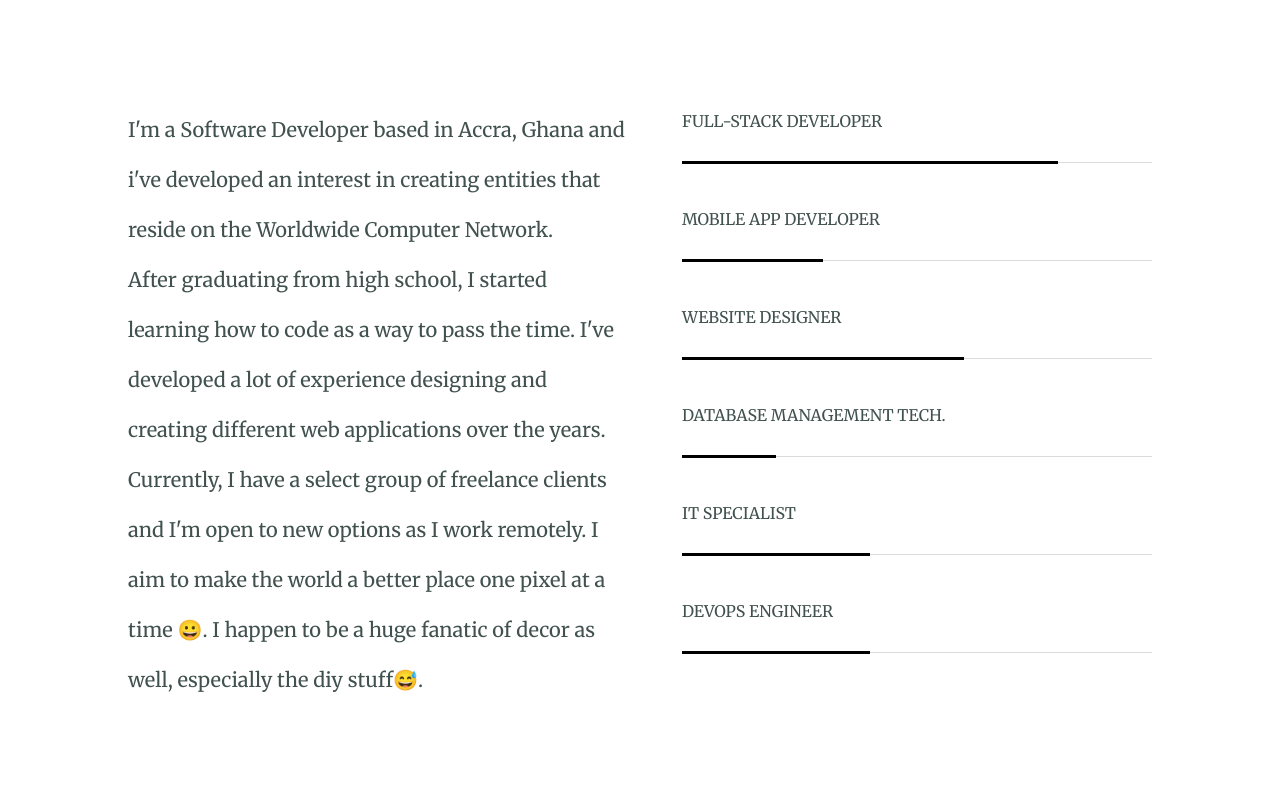
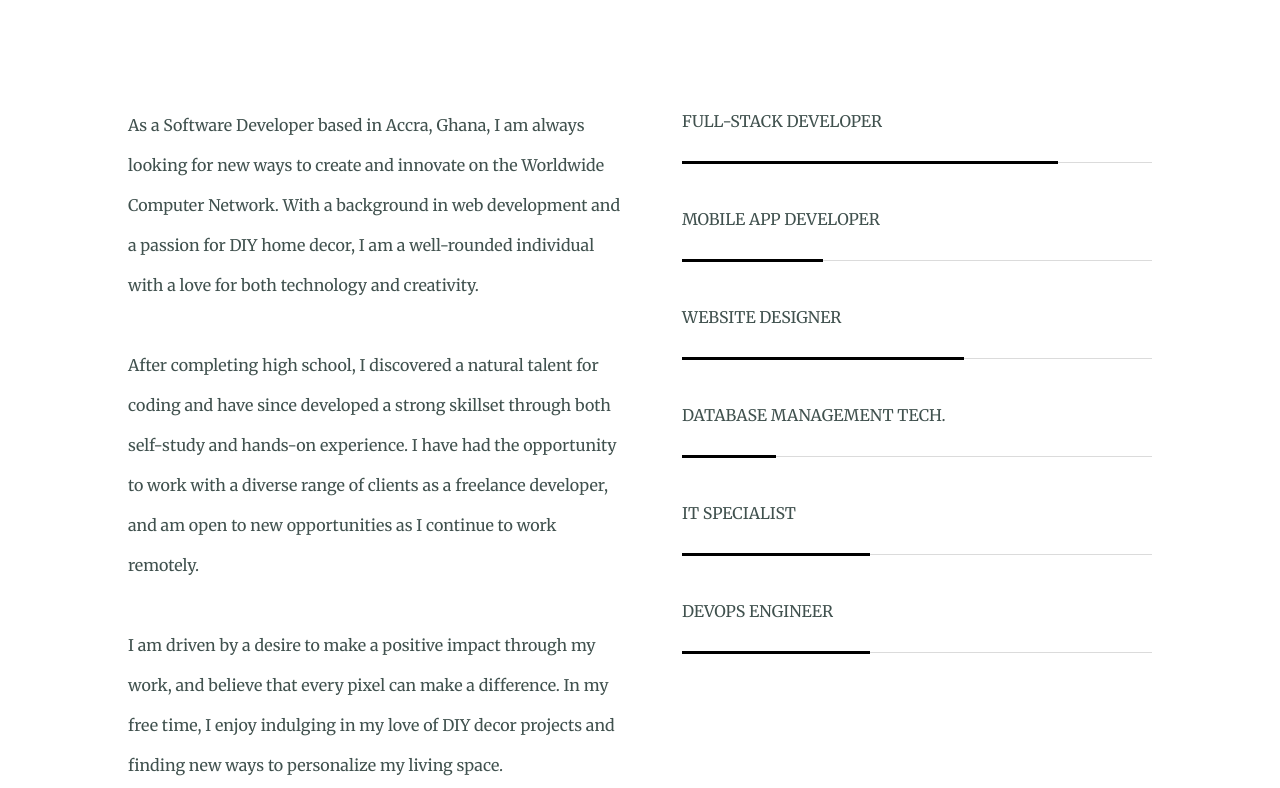
Before and after one commit to Kwame-Addo/personal-site, a plain HTML site: page index.html in a window 1280 px wide. Shown: the part 1398-2186 px from the top of the page. Drawn offline with nearby package versions, Linux system fonts and the light colour scheme.

Commit message:
Add files via upload

```diff
--- a/index.html
+++ b/index.html
@@ -84,16 +84,16 @@ Who Am I?</span></div>
 
 	 <div class="row">
 
-        <div class="col-md-6 skill-row">
+        <div class="col-lg-6 skill-row">
          <article>
-        <p>I'm a Software Developer based in Accra, Ghana and i've developed an interest in creating entities that reside on the Worldwide Computer Network.
-            <br>
-            After graduating from high school, I started learning how to code as a way to pass the time. I've developed a lot of experience designing and creating different web applications over the years.
-            <br>
-       Currently, I have a select group of freelance clients and I'm open to new options as I work remotely. I aim to make the world a better place one pixel at a time 😀. I happen to be a huge fanatic of decor as well, especially the diy stuff😅. </p>
+        <p style="font-size: 1rem">As a Software Developer based in Accra, Ghana, I am always looking for new ways to create and innovate on the Worldwide Computer Network. With a background in web development and a passion for DIY home decor, I am a well-rounded individual with a love for both technology and creativity.<br><br>
+
+After completing high school, I discovered a natural talent for coding and have since developed a strong skillset through both self-study and hands-on experience. I have had the opportunity to work with a diverse range of clients as a freelance developer, and am open to new opportunities as I continue to work remotely.<br><br>
+
+I am driven by a desire to make a positive impact through my work, and believe that every pixel can make a difference. In my free time, I enjoy indulging in my love of DIY decor projects and finding new ways to personalize my living space. </p>
       </article>
       </div>
-         <div class="col-md-6 skill-row">
+         <div class="col-lg-6 skill-row">
 						<div class="skill-chart">
 							<ul class="skill-chart-list">
 								<li>
@@ -151,7 +151,7 @@ Who Am I?</span></div>
 
         <div class="container">
         <div class="row">
-             <div class="col-lg-6">
+             <div style="margin-top: 20px" class="col-lg-6">
             <div class="bootstrap-tabs">
 					<nav>
 					  <div class="nav nav-tabs" id="nav-tab" role="tablist">
```
